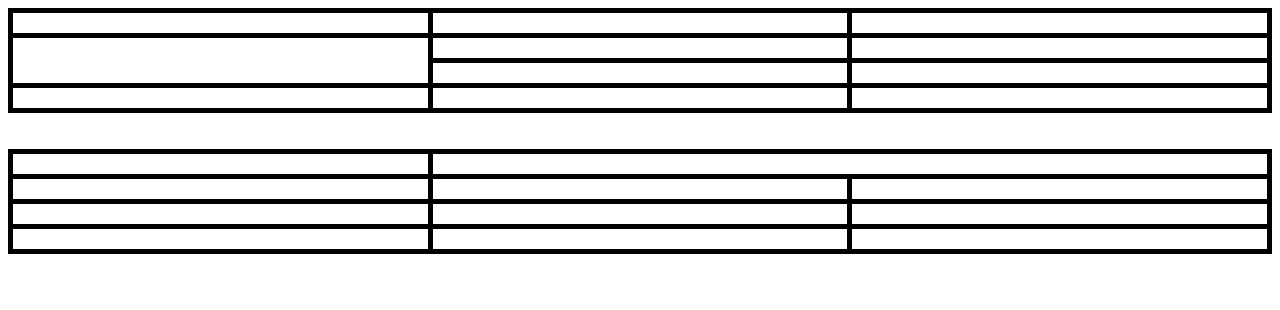
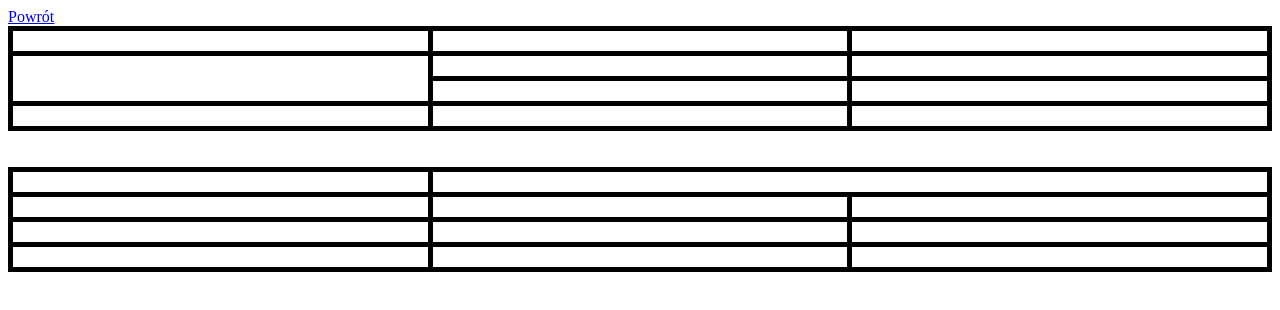
Before and after one commit to Airfunky/Projekt2, a plain HTML site: page index.html in a window 1280 px wide. Drawn offline with Linux system fonts and the light colour scheme.

Commit message:
Update index.html

```diff
--- a/index.html
+++ b/index.html
@@ -7,6 +7,7 @@
     <title>tabela</title>
 </head>
 <body>
+    <a href="https://airfunky.github.io/Projekt/">Powrót</a>
     <table>
 
         <tr>
@@ -61,4 +62,5 @@
 
 
 </body>
+
 </html>
```
